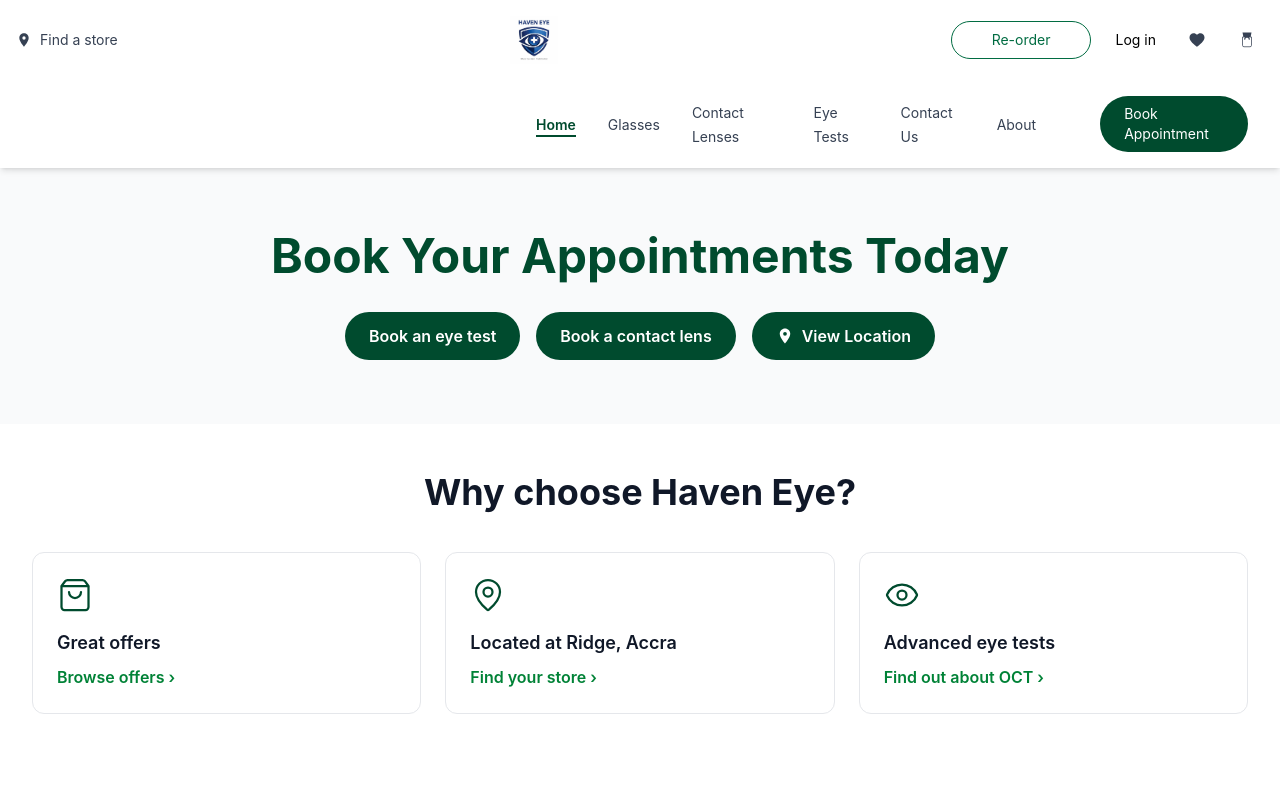
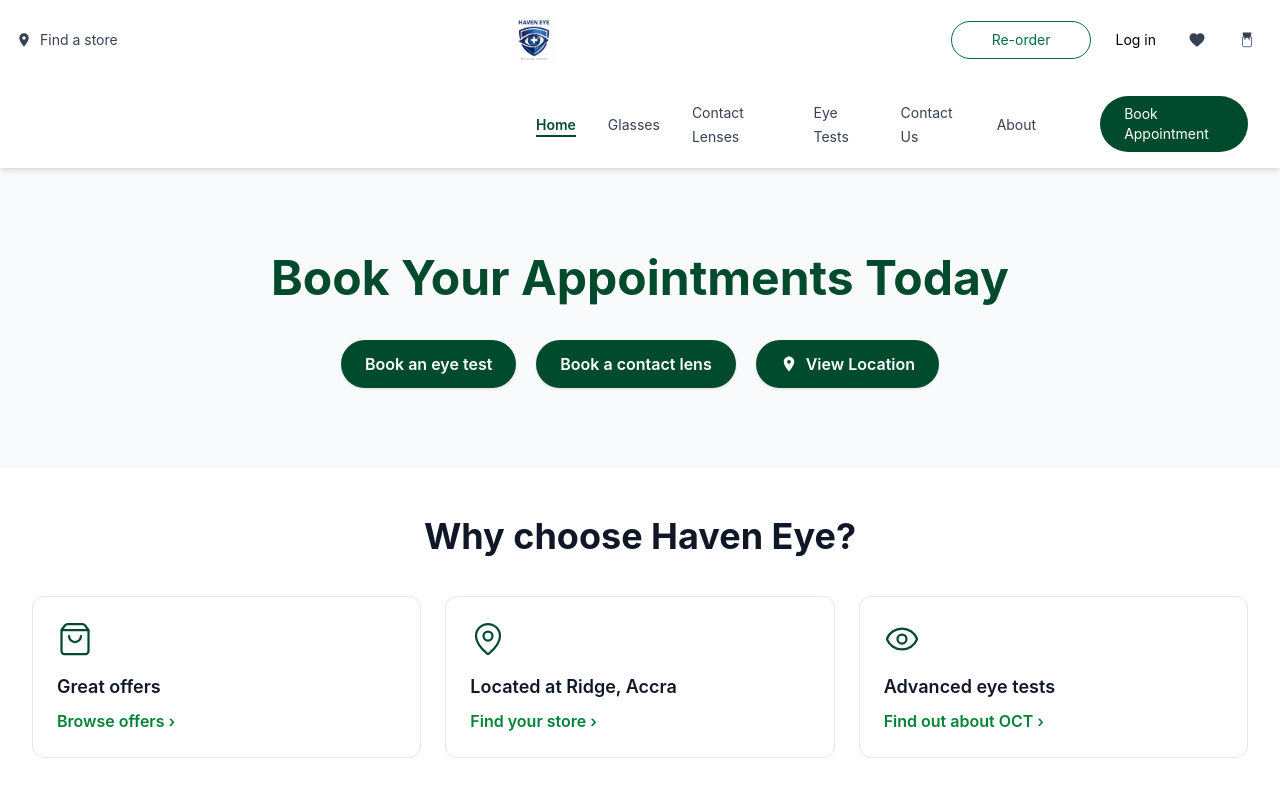
Before and after one commit to Barmoo/haven-eyes-project, a React (Vite) app: page / in a window 1280 px wide. Shown: the top 800 px of the page. Built offline with nearby package versions, Linux system fonts and the light colour scheme.

Commit message:
committed

```diff
--- a/src/components/hero.jsx
+++ b/src/components/hero.jsx
@@ -5,35 +5,35 @@
   const [showMap, setShowMap] = useState(false);
 
   return (
-    <section className="py-8 sm:py-12 lg:py-16 flex items-center justify-center bg-gray-50 px-4 sm:px-6">
-      <div className="max-w-6xl w-full text-center">
+    <section className="bg-gray-50 px-4 sm:px-6 lg:px-8 py-10 sm:py-14 lg:py-20 flex justify-center">
+
+      <div className="w-full max-w-5xl text-center">
 
         {/* Heading */}
-        <h1 className="text-2xl sm:text-3xl lg:text-4xl xl:text-5xl text-[#004B2E] font-bold mb-6 sm:mb-8">
+        <h1 className="text-2xl sm:text-3xl md:text-4xl lg:text-5xl text-[#004B2E] font-bold leading-tight mb-8">
           Book Your Appointments Today
         </h1>
 
-        {/* Buttons Row */}
-        <div className="flex flex-col sm:flex-row gap-3 sm:gap-4 w-full justify-center items-center flex-wrap">
+        {/* Buttons */}
+        <div className="flex flex-col sm:flex-row sm:flex-wrap justify-center items-center gap-4 sm:gap-5">
 
-          <Link to="/book-eye-test">
-            <button className="w-full sm:w-auto bg-[#004B2E] text-white py-2 sm:py-3 px-4 sm:px-6 rounded-full font-semibold hover:bg-green-700 transition text-sm sm:text-base">
+          <Link to="/book-eye-test" className="w-full sm:w-auto">
+            <button className="w-full sm:w-auto bg-[#004B2E] text-white py-3 px-6 rounded-full font-semibold hover:bg-green-700 transition text-sm sm:text-base shadow-sm">
               Book an eye test
             </button>
           </Link>
 
-          <Link to="/book-contact-lens">
-            <button className="w-full sm:w-auto bg-[#004B2E] text-white py-2 sm:py-3 px-4 sm:px-6 rounded-full font-semibold hover:bg-green-700 transition text-sm sm:text-base">
+          <Link to="/book-contact-lens" className="w-full sm:w-auto">
+            <button className="w-full sm:w-auto bg-[#004B2E] text-white py-3 px-6 rounded-full font-semibold hover:bg-green-700 transition text-sm sm:text-base shadow-sm">
               Book a contact lens
             </button>
           </Link>
 
-          {/* View Location Button (now inline) */}
+          {/* Location Button */}
           <button
             onClick={() => setShowMap(!showMap)}
-            className="w-full sm:w-auto bg-[#004B2E] text-white py-2 sm:py-3 px-4 sm:px-6 rounded-full font-semibold hover:bg-green-700 transition text-sm sm:text-base flex items-center gap-2 justify-center"
+            className="w-full sm:w-auto bg-[#004B2E] text-white py-3 px-6 rounded-full font-semibold hover:bg-green-700 transition text-sm sm:text-base flex items-center justify-center gap-2 shadow-sm"
           >
-            {/* Icon */}
             <svg
               xmlns="http://www.w3.org/2000/svg"
               width="18"
@@ -49,9 +49,10 @@
 
         </div>
 
-        {/* Map appears BELOW buttons */}
+        {/* Map Section */}
         {showMap && (
-          <div className="mt-8 w-full max-w-3xl mx-auto h-80 sm:h-96 rounded-xl overflow-hidden shadow-2xl border border-gray-100 animate-fadeIn">
+          <div className="mt-10 w-full flex justify-center">
+            <div className="w-full max-w-3xl h-64 sm:h-80 md:h-96 rounded-xl overflow-hidden shadow-xl border border-gray-200">
               <iframe
                 title="Haven Eye location map"
                 src="https://maps.google.com/maps?q=No.+22+Ambassadorial+Enclave+Adjacent+Bank+of+Ghana+Building+Accra&t=&z=15&ie=UTF8&iwloc=&output=embed"
@@ -61,6 +62,7 @@
                 loading="lazy"
               ></iframe>
             </div>
+          </div>
         )}
 
       </div>
```
Lines whose indentation alone changed are shown as unchanged.
